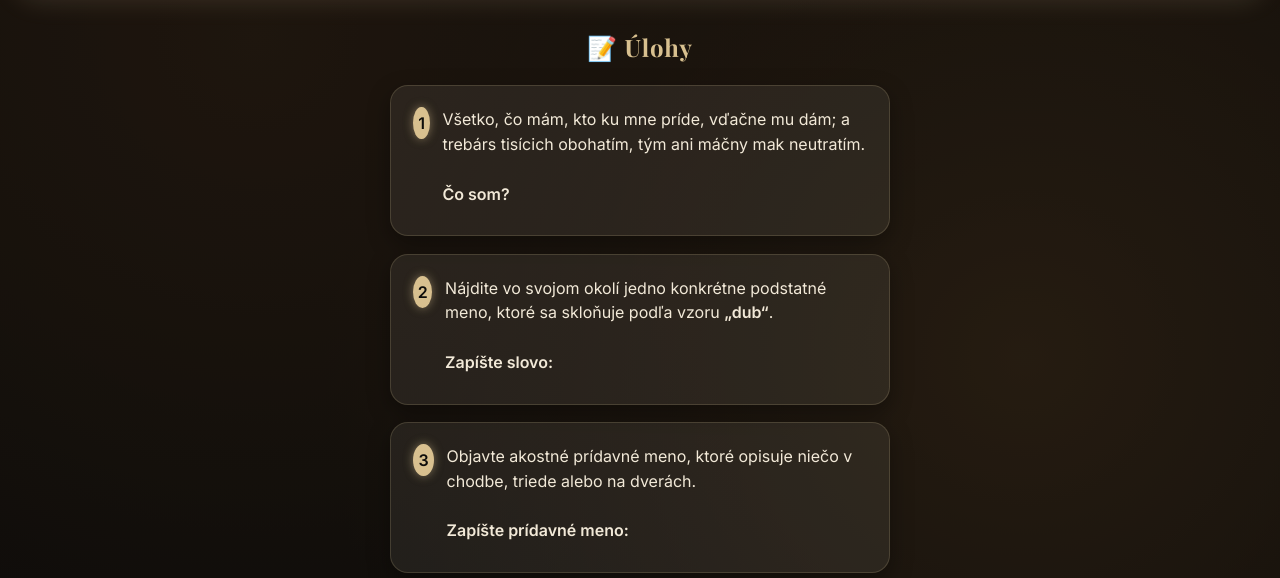
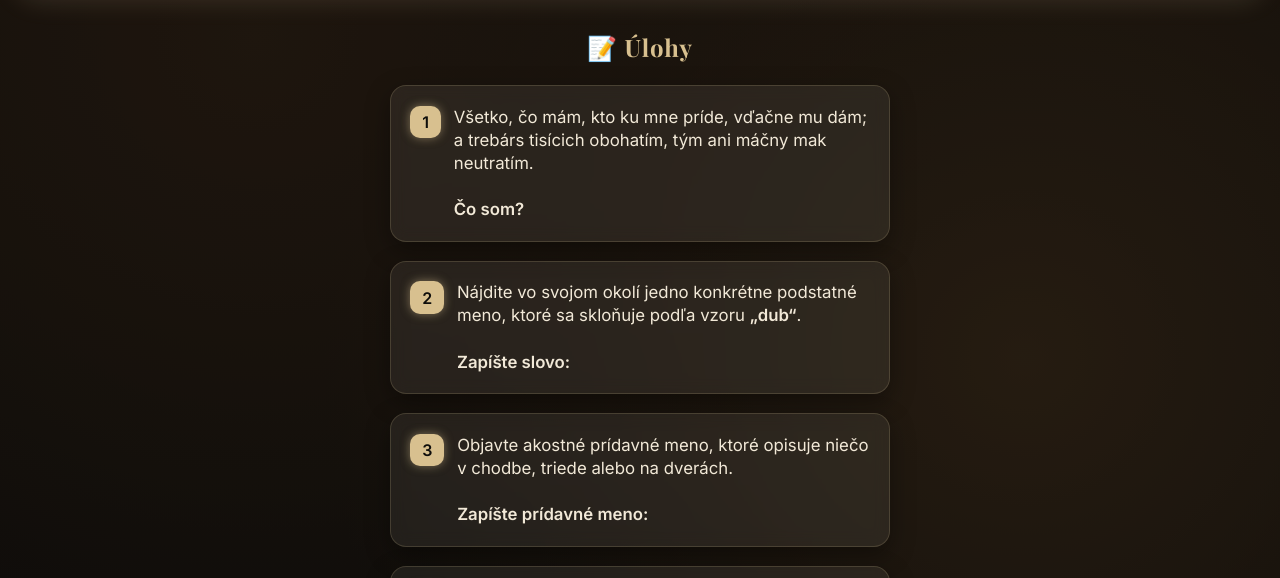
Before and after one commit to ssosta-escape-game/ucebna_18, a plain HTML site: page index.html in a window 1280 px wide. Shown: the part 203-781 px from the top of the page. Drawn offline with nearby package versions, Linux system fonts and the light colour scheme.

Commit message:
Update index.html

```diff
--- a/index.html
+++ b/index.html
@@ -137,19 +137,20 @@ main{
   letter-spacing:1px;
 }
 
-/* -------------------- KARTY OTÁZOK -------------------- */
+/* --- GLASSMORPHISM KARTY – PERGAMENOVÝ EFEKT --- */
 .question{
   background:rgba(255,245,230,0.07);
-  border-radius:18px;
-  padding:1.3rem 1.4rem;
-  margin-bottom:1.1rem;
+  backdrop-filter:blur(8px);
+  border-radius:16px;
+  padding:1.2rem;
+  margin-bottom:1.2rem;
   border:1px solid rgba(255,230,180,0.15);
-  box-shadow:0 8px 22px rgba(0,0,0,0.35);
+  box-shadow:0 8px 25px rgba(0,0,0,0.35);
   transition:.25s;
 }
 
 .question:hover{
-  transform:translateY(-5px);
+  transform:translateY(-4px);
   box-shadow:0 12px 30px rgba(216,192,143,0.25);
 }
 
@@ -157,29 +158,24 @@ main{
   display:flex;
   align-items:flex-start;
   gap:.8rem;
-  margin-bottom:.5rem;
 }
 
 .q-num{
   background:#d8c08f;
   color:#0e0d0b;
   font-weight:700;
-  border-radius:50%;
-  width:32px;
-  height:32px;
-  display:flex;
-  align-items:center;
-  justify-content:center;
+  border-radius:10px;
+  padding:.4rem .75rem;
   font-size:1rem;
   box-shadow:0 0 10px rgba(216,192,143,0.5);
 }
 
 .q-text{
+  font-size:1.05rem;
   color:#f2e9d8;
-  font-weight:400;
-  line-height:1.55;
-  font-size:1rem;
+  line-height:1.45rem;
 }
+
 
 /* -------------------- CHECKPOINT -------------------- */
 .checkpoint{
```
